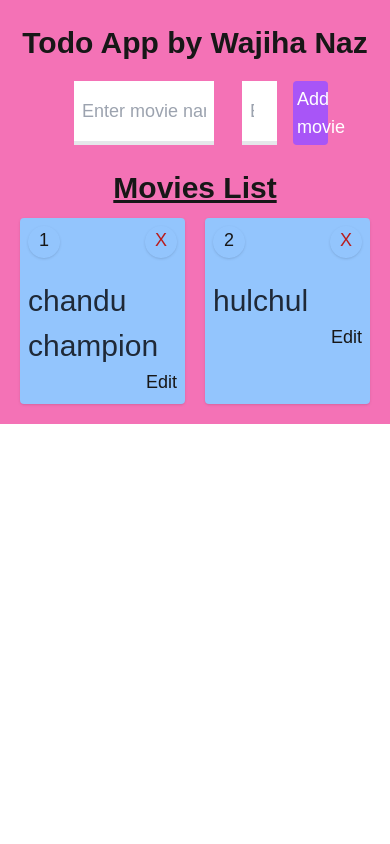
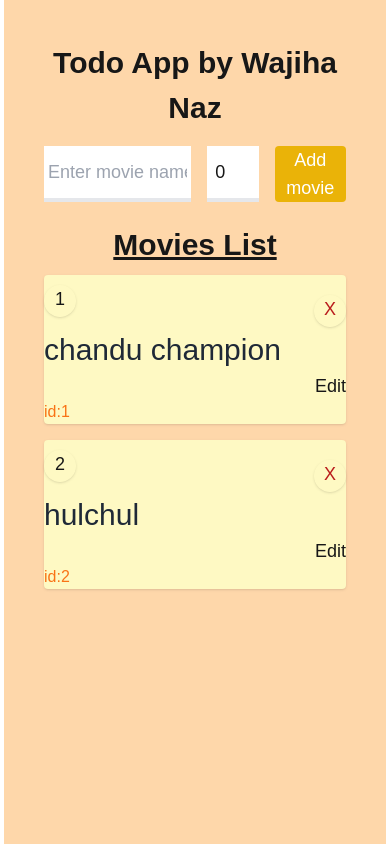
Before and after one commit to Wajihafaraz/Todo-app, a Next.js app: page / in a window 390 px wide. Built offline with nearby package versions, Linux system fonts and the light colour scheme.

Commit message:
initial commit

```diff
--- a/src/app/page.tsx
+++ b/src/app/page.tsx
@@ -1,5 +1,7 @@
 "use client"
+import { log } from "console";
 import { useState } from "react";
+
 
 
 export default function Home() {
@@ -9,23 +11,64 @@ export default function Home() {
     { movie: "chandu champion", id: 1 },
     { movie: "hulchul", id: 2 }])
 
-    const[inputVal,setInput]= useState("")
+  const [inputVal, setInput] = useState("") //is input m humne value store kardi he input ki
+  const [id, setId] = useState(0)
+
+  //function
+const addItems=()=>{
+    let obj :any=todos.find(item=> item.id ==id )
+     if(obj){
+       let newArr = todos.filter(item=> item.id !== obj.id)
+
+    settodos([...newArr,{movie:inputVal,id:id}])
+    setInput("")
+    setId(0)
+      return
+   }
+    settodos([...todos,{movie:inputVal,id:id}])
+    setInput("")
+    setId(0)
+  }
+
+  //edit function
+const editItem=(id:any)=>{
+
+ let obj:any=todos.find((item)=>item.id == id)
+ setInput(obj.movie)
+ setId(obj.id)
+
+
+}
+//delete function
+
+const delItem=(id:any)=>{
+  let newArr = todos.filter(item=> item.id !== id)
 
 
 
+  settodos([...newArr])
+
+};
+
+
   return (
-    <div className=" bg-pink-400 p-5 mx-auto">
-      <h1 className="text-center text-[30px] font-semibold ">Todo App by Wajiha Naz</h1>
+    <div className=" bg-orange-200 h-screen p-10 md:p-5  mx-1 md:mx-auto">
+      <h1 className="text-center md:text-center text-[30px] font-semibold ">Todo App by Wajiha Naz</h1>
       {/* start input */}
+
       <div className="flex justify-center mt-4 gap-4">
-        <input className="w-[40%] flex justify-center text-lg l-2 border-b-4 ml-3 focus:outline-none p-2" type="text"
-        onChange={()=>console.log("onchange fire")
-        }
-         placeholder="Enter movie name" />
+        <input className="w-[100%] md:w-[40%] flex justify-center text-lg l-2 border-b-4  md:ml-3 focus:outline-none p-1 md:p-2" type="text"
+        value={inputVal}
+          onChange={(e) => setInput(e.target.value)
+          }
+          placeholder="Enter movie name" />
 
-        <input className="w-[10%] flex justify-center text-lg l-2 border-b-4 ml-3 focus:outline-none p-2" type="number" placeholder="Enter  id" />
+        <input className=" w-[30%] md:w-[10%] flex justify-center text-lg l-2 border-b-4 ml-auto md:ml-3 focus:outline-none p-2" type="number"
+        value={id}
+        onChange={(e:any)=>setId(e.target.value)}
+        placeholder="Enter  id" />
 
-        <button className="bg-purple-500 p-1 w-[10%] rounded hover:bg-purple-700 text-white text-lg">Add movie</button>
+        <button onClick={addItems}  className="bg-yellow-500 w-[50%]  md:p-1 md:w-[10%] rounded hover:bg-orange-700 text-white text-lg">Add movie</button>
 
       </div>
       {/* end input */}
@@ -33,20 +76,21 @@ export default function Home() {
       <h1 className="text-center text-[30px] font-semibold underline mt-5">Movies List </h1>
       {/* movie list */}
 
-      <div className="grid grid-cols-2 gap-5  mt-2 ">
+      <div className="grid md:grid-cols-2 gap-4 md:gap-5  mt-2 ">
         {/* grid items */}
         {
           todos.map((item: any, i: any) => {
             return (
 
-              <div className="p-2 shadow rounded bg-blue-300">
+              <div className="p-0 shadow rounded bg-yellow-100" key={i}>
                 <div className="flex justify-between text-lg">
                   <span className="shadow rounded-full h-8 w-8 my-auto text-center " >{i + 1}</span>
-                  <span className="shadow rounded-full h-8 w-8 my-auto text-center text-red-700 cursor-pointer" >X</span>
+                  <span onClick={()=>delItem(item.id)} className="shadow rounded-full h-8 mt-5 w-8 my-auto text-center text-red-700 cursor-pointer "> X </span>
                 </div>
                 {/* dat div */}
-                <div className="mt-5 text-[30px] text-gray-800"> {item.movie}</div>
-                <div className="text-right text-lg cursor-pointer">Edit</div>
+                <div className=" text-[30px] text-gray-800"> {item.movie}</div>
+                <div onClick={()=>editItem(item.id)}  className="text-right text-lg cursor-pointer">Edit</div>
+                <h2 className="text-orange-500">id:{item.id}</h2>
               </div>
 
             )
```
